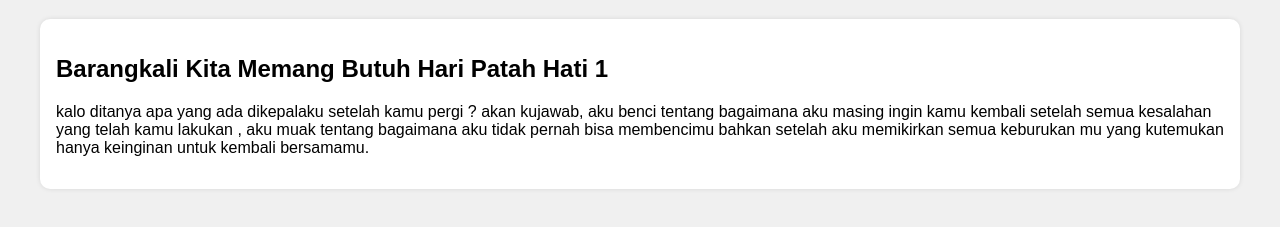
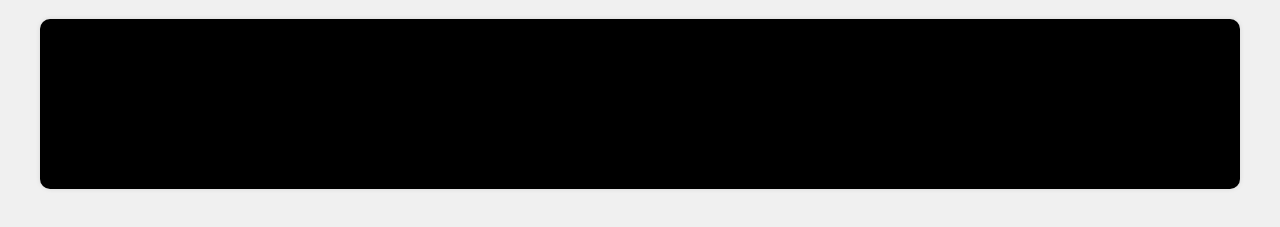
Before and after one commit to marinkitagawa24/marinreading.github.io, a plain HTML site: page index.html in a window 1280 px wide. Shown: the part 101-328 px from the top of the page. Drawn offline with Linux system fonts and the light colour scheme.

Commit message:
Update index.html

```diff
--- a/index.html
+++ b/index.html
@@ -4,7 +4,7 @@
   <title>Marin Kitagawa Reading</title>
   <style>
     body { font-family: sans-serif; background: #f0f0f0; padding: 2rem; }
-    .box { background: white; padding: 1rem; border-radius: 10px; margin-bottom: 1rem; box-shadow: 0 0 5px rgba(0,0,0,0.1); }
+    .box { background: black; padding: 1rem; border-radius: 10px; margin-bottom: 1rem; box-shadow: 0 0 5px rgba(0,0,0,0.1); }
   </style>
 </head>
 <body>
```
